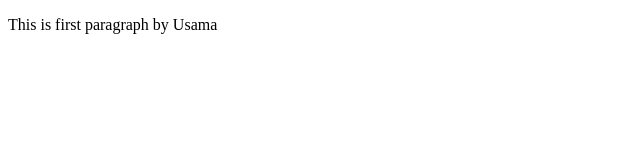
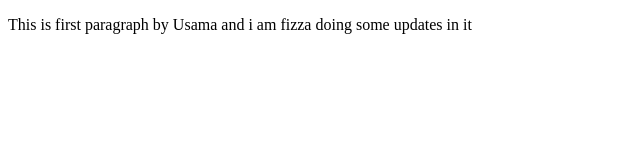
Before and after one commit to usama1984/bootcamp2020, a plain HTML site: page index.html in a window 1280 px wide. Shown: the whole page, without its empty margins (0-640 px from the left). Drawn offline with Linux system fonts and the light colour scheme.

Commit message:
fizza here

```diff
--- a/index.html
+++ b/index.html
@@ -6,6 +6,7 @@
     <body>
         <p>
             This is first paragraph by Usama
+            and i am fizza doing some updates in it
         </p>
     </body>
 </html>
```
